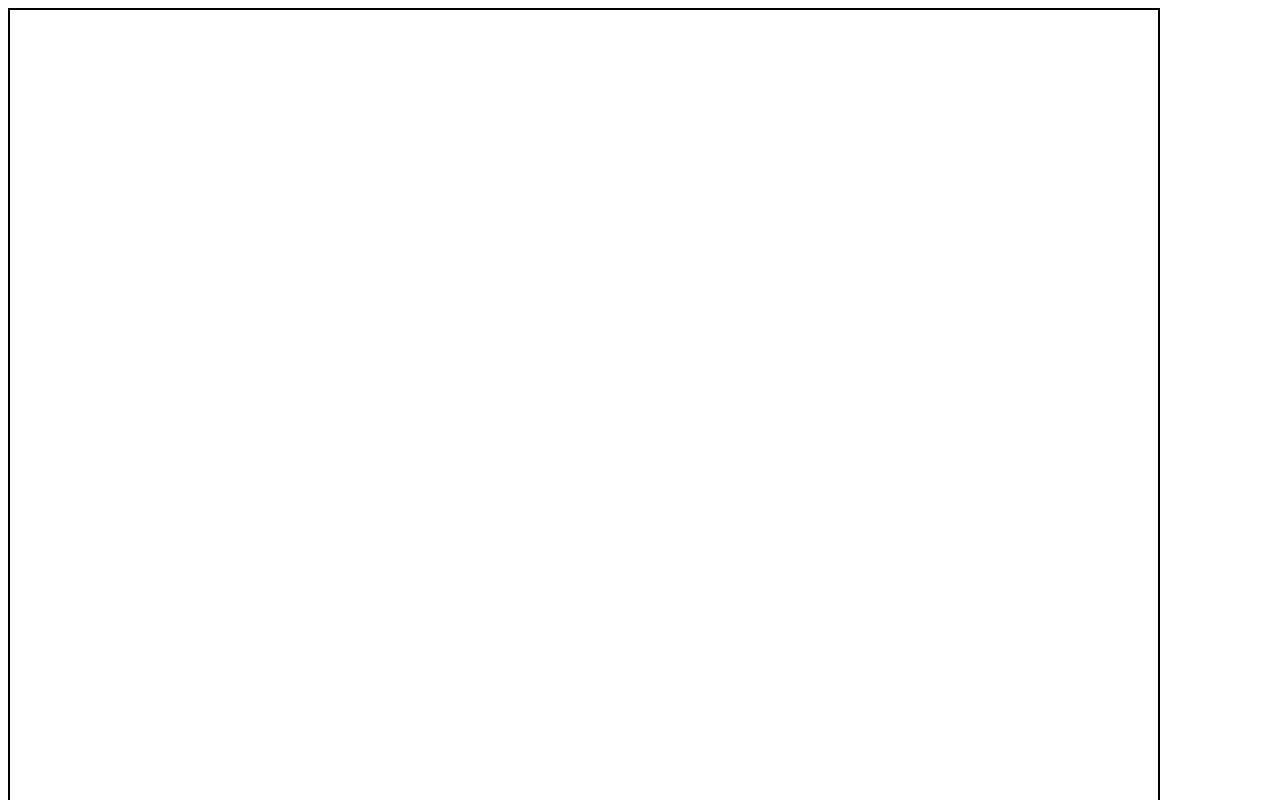
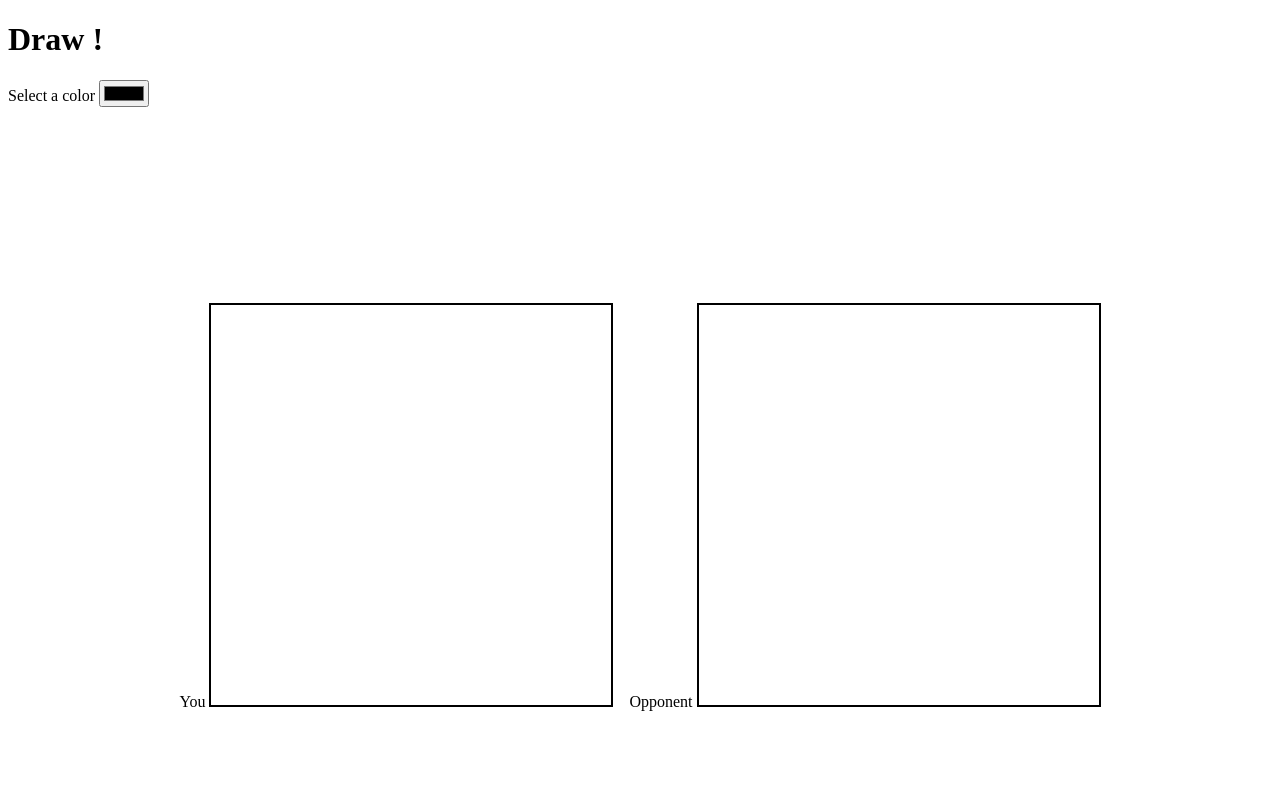
Before and after one commit to Mehdo0/ft_transcendence, a SvelteKit app in the folder frontend/: page /game/in-game in a window 1280 px wide. Shown: the top 800 px of the page. Built offline with nearby package versions, Linux system fonts and the light colour scheme.

Commit message:
added another canva and colors

```diff
--- a/frontend/src/routes/game/in-game/+page.svelte
+++ b/frontend/src/routes/game/in-game/+page.svelte
@@ -1,9 +1,8 @@
 <script>
-	let { color, size } = $props();
-
 	let canvas = $state();
 	let context = $state();
-	let coords = $state();
+	let last = $state(/** @type {{x:number,y:number}|null} */ (null));
+	let selectedColor = $state('#000000');
 
 	$effect(() => {
 		context = canvas.getContext('2d');
@@ -11,88 +10,65 @@
 	});
 
 	function resize() {
-		const dpr = window.devicePixaelRatio || 1;
+		const dpr = window.devicePixelRatio || 1;
 
-		canvas.width = window.innerWidth * dpr;
-		canvas.height = window.innerHeight * dpr;
-
-		canvas.style.width = window.innerWidth + 'px';
-		canvas.style.height = window.innerHeight + 'px';
+		canvas.width = canvas.clientWidth * dpr;
+		canvas.height = canvas.clientHeight * dpr;
 
 		context.scale(dpr, dpr);
 	}
 </script>
 
 <svelte:window onresize={resize} />
+<h1>Draw !</h1>
+<label>
+	Select a color
+	<input type="color" bind:value={selectedColor} />
 
-<div class="square">
+</label>
 
+<div>
+	<label>
+		You
 	<canvas
 		bind:this={canvas}
 		onpointerdown={(e) => {
-			coords = { x: e.offsetX, y: e.offsetY };
+			last = { x: e.offsetX, y: e.offsetY };
+		}}
+		onpointerup={() => (last = null)}
+		onpointerleave={() => (last = null)}
+		onpointermove={(e) => {
+			if (e.buttons !== 1 || !last) return;
 
-			context.fillStyle = color;
+			context.strokeStyle = selectedColor;
+			context.lineWidth = 2;
+			context.lineCap = 'round';
 			context.beginPath();
-			context.arc(coords.x, coords.y, size / 2, 0, 2 * Math.PI);
-			context.fill();
-		}}
-		onpointerleave={() => {
-			coords = null;
-		}}
-		onpointermove={(e) => {
-			const previous = coords;
+			context.moveTo(last.x, last.y);
+			context.lineTo(e.offsetX, e.offsetY);
+			context.stroke();
 
-			coords = { x: e.offsetX, y: e.offsetY };
-
-			if (e.buttons === 1) {
-				e.preventDefault();
-
-				context.strokeStyle = color;
-				context.lineWidth = size;
-				context.lineCap = 'round';
-				context.beginPath();
-				context.moveTo(previous.x, previous.y);
-				context.lineTo(coords.x, coords.y);
-				context.stroke();
-			}
+			last = { x: e.offsetX, y: e.offsetY };
 		}}
 	></canvas>
+	</label>
+	<label>Opponent
+		<canvas></canvas>
+	</label>
 </div>
-{#if coords}
-	<div
-		class="preview"
-		style="--color: {color}; --size: {size}px; --x: {coords.x}px; --y: {coords.y}px"
-	></div>
-{/if}
 
 <style>
-	.square {
-		width: 90vw;
-		aspect-ratio: 1;
-		box-sizing: border-box;
+	canvas {
+		width: 50vmin;
+		height: 50vmin;
 		border: 2px solid black;
-		position: relative;
-
 	}
-	canvas {
-		position: absolute;
-		left: 0;
-		top: 0;
-		width: 100%;
-		height: 100%;
-	}
-
-	.preview {
-		position: absolute;
-		left: var(--x);
-		top: var(--y);
-		width: var(--size);
-		height: var(--size);
-		transform: translate(-50%, -50%);
-		background: var(--color);
-		border-radius: 50%;
-		opacity: 0.5;
-		pointer-events: none;
+	div {
+		display: flex;
+		flex-wrap: wrap;
+		justify-content: center;
+		align-items:  center;
+		min-height: 100vh;
+		gap: 1rem;
 	}
 </style>
```
